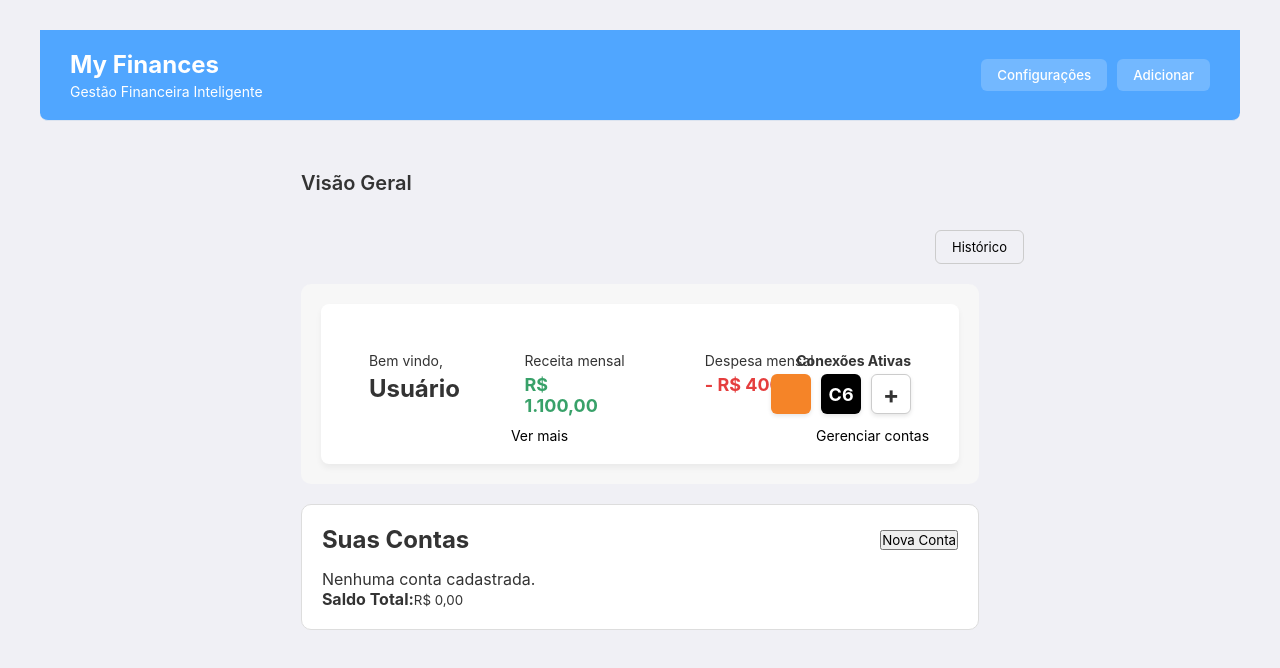
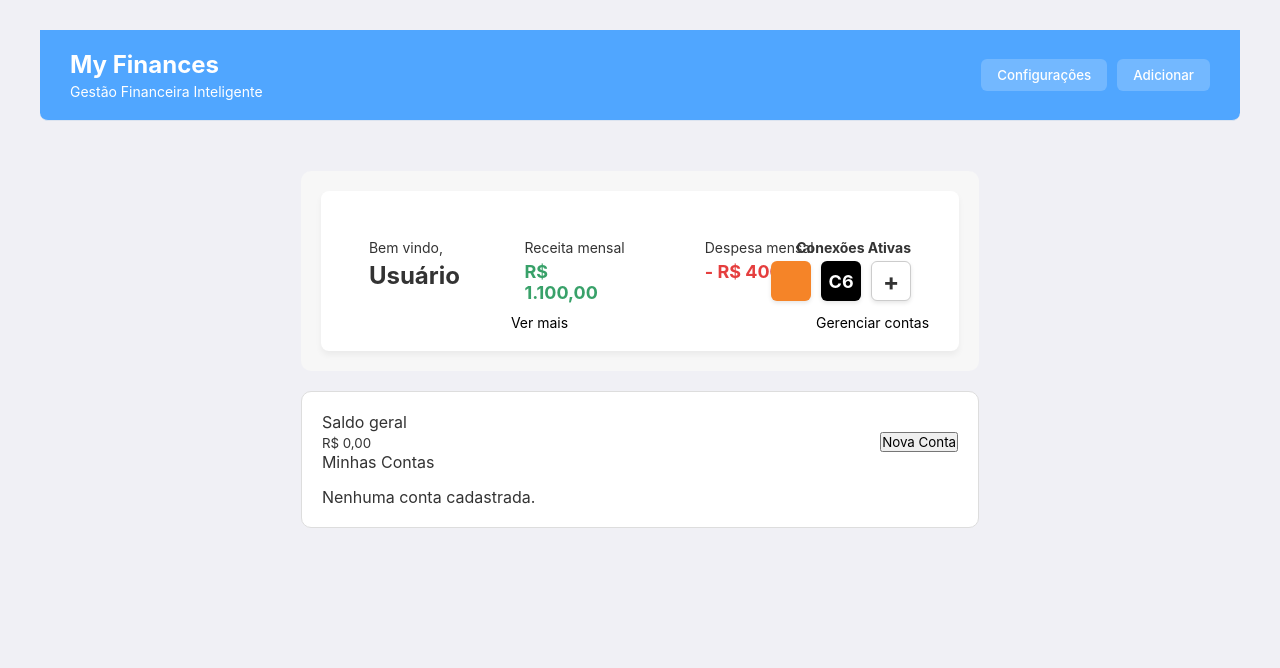
Before and after one commit to andre8756/cedup, a React (Vite) app in the folder Front-End/: page / in a window 1280 px wide. Shown: the top 668 px of the page. Built offline with nearby package versions, Linux system fonts and the light colour scheme.

Commit message:
Update Conta.tsx

```diff
--- a/Front-End/src/pages/Conta/Conta.tsx
+++ b/Front-End/src/pages/Conta/Conta.tsx
@@ -103,9 +103,6 @@ const Conta: React.FC = () => {
       <div className="app">
         {/* Visão Geral */}
         <section>
-          <h2 className="vision">Visão Geral</h2>
-          <button className="btn-historico">Histórico</button>
-
           <div className="overview-container">
             <div className="overview-card">
               {/* Boas-vindas */}
@@ -147,7 +144,13 @@ const Conta: React.FC = () => {
         {/* Contas */}
         <section className="accounts" aria-label="Suas Contas">
           <div className="accounts-header">
-            <h2 className="section-title">Suas Contas</h2>
+            <div className="left-side">
+              <div className="Saldo-geral">
+                <p>Saldo geral</p>
+                <small>{saldoTotal.toLocaleString("pt-BR", { style: "currency", currency: "BRL" })}</small>
+              </div>
+              <p className="section-title">Minhas Contas</p>
+            </div>
             <button onClick={() => setShowPopup(true)}>Nova Conta</button>
           </div>
 
@@ -167,20 +170,15 @@ const Conta: React.FC = () => {
                     <div className="menu-dots" aria-label="Menu">...</div>
                   </div>
                   <div>
-                    <div className="available-label">Saldo disponível</div>
-                    <div className="available-balance">
-                      {conta.saldo.toLocaleString("pt-BR", { style: "currency", currency: "BRL" })}
+                    <div className="available-label">Saldo geral
+                      <div className="saldo">
+                        {conta.saldo.toLocaleString("pt-BR", { style: "currency", currency: "BRL" })}
+                      </div>
                     </div>
                   </div>
                 </article>
               ))
             )}
-          </div>
-
-          {/* Saldo total */}
-          <div className="saldo-total">
-            <strong>Saldo Total:</strong>
-            <small>{saldoTotal.toLocaleString("pt-BR", { style: "currency", currency: "BRL" })}</small>
           </div>
         </section>
       </div>
```
